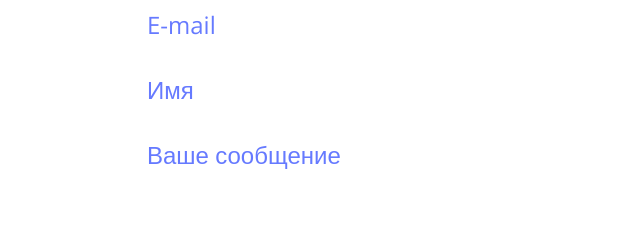
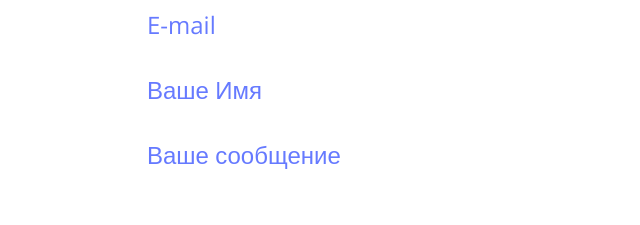
Before and after one commit to akc86git/myFirstRep, a plain HTML site: page index3.html in a window 1280 px wide. Shown: the top 225 px of the page, 67-707 px from the left. Drawn offline with nearby package versions, Linux system fonts and the light colour scheme.

Commit message:
Commit 3 (branch feature2 -> remote/feature)

```diff
--- a/index3.html
+++ b/index3.html
@@ -8,7 +8,7 @@
 <body>
     <form class="form">
       <input type="email" class="form_input" placeholder="E-mail">
-      <input type="text" class="form_input" placeholder="Имя">
+      <input type="text" class="form_input" placeholder="Ваше Имя">
       <textarea class="form_textarea" placeholder="Ваше сообщение"></textarea>
       <button class="form_button" type="button">Отправить</button>
     </form>
```
